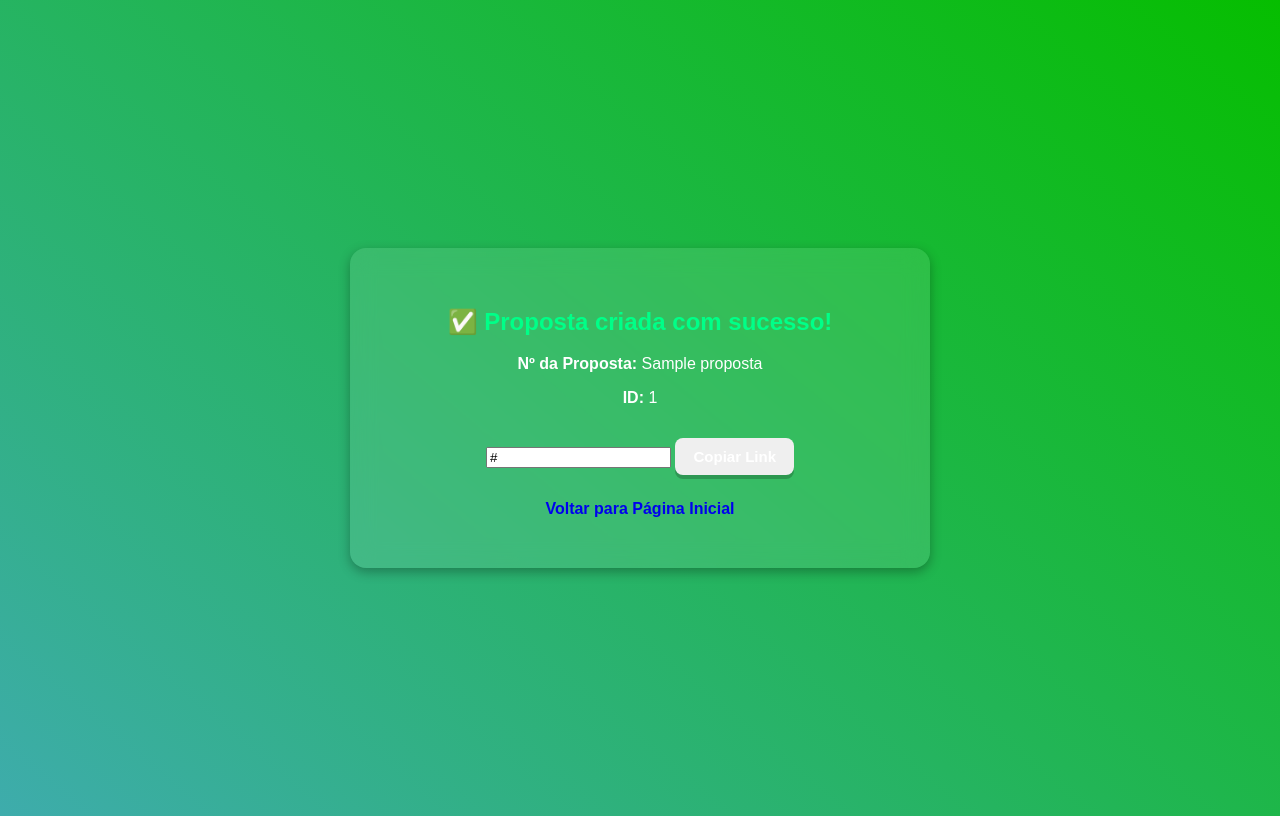
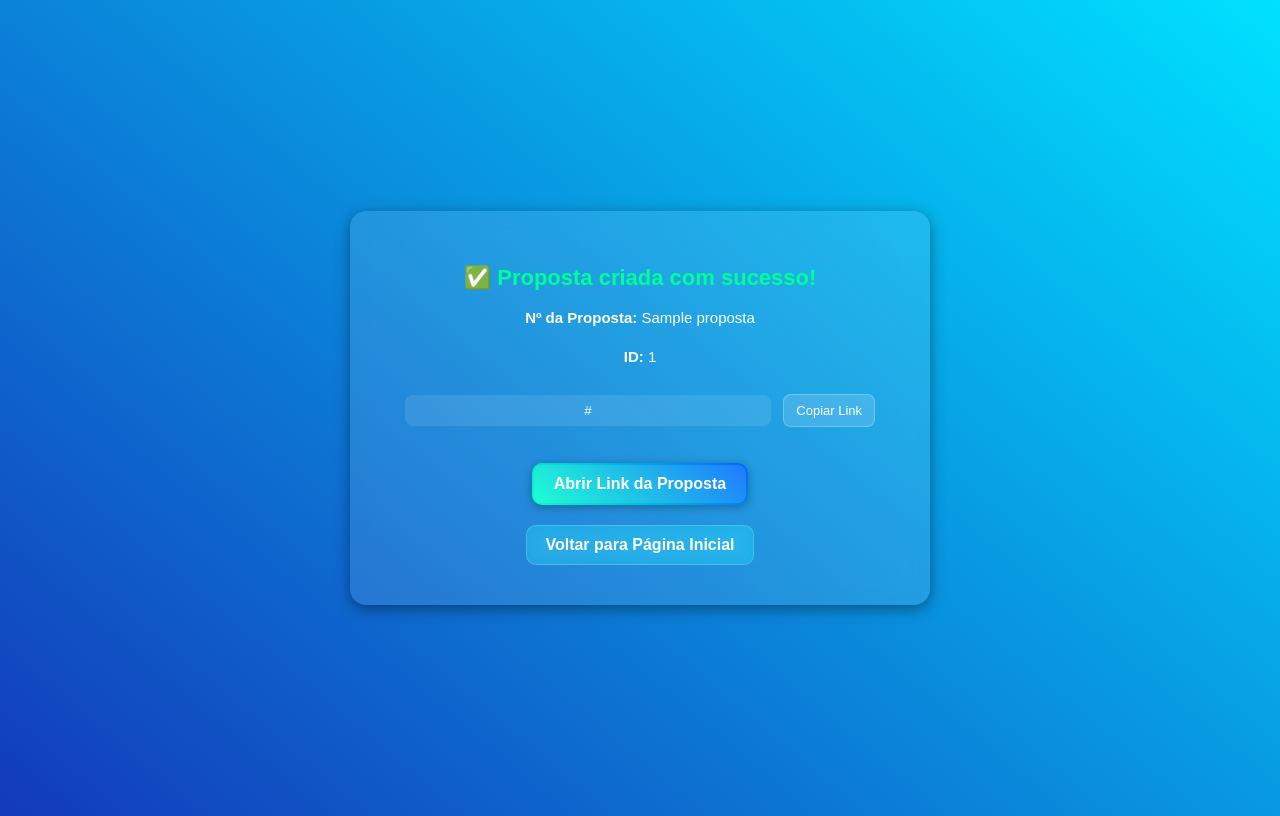
Before and after one commit to Thainalimaviana/SIMPLIX-UNICO-ASSINCRONO, a Flask app: template templates/cadastro_finalizado.html in a window 1280 px wide. Run offline with Flask 3, Linux system fonts and the light colour scheme; the template is opened without the code that fills it: most values are stand-ins (such as "Sample title", 1, 10 or a date in 2020); some libraries are stand-ins or nearby versions; some web fonts are replaced.

Commit message:
detalhes finais

```diff
--- a/templates/cadastro_finalizado.html
+++ b/templates/cadastro_finalizado.html
@@ -1,17 +1,15 @@
 <!DOCTYPE html>
 <html lang="pt-BR">
-
 <head>
   <meta charset="UTF-8">
-    <title>Proposta Criada - Simplix</title>
-    <link rel="stylesheet" href="/static/style.css">
+  <title>Proposta Simplix - Resultado</title>
   <link href="https://fonts.googleapis.com/css2?family=Tomorrow&display=swap" rel="stylesheet">
   <link rel="icon" type="image/png" href="{{ url_for('static', filename='img/logo.png') }}">
   <style>
     body {
       font-family: 'Tomorrow', sans-serif;
-            color: var(--cor-texto);
-            background: linear-gradient(40deg, var(--gradiente-inicio), var(--gradiente-fim));
+      color: #fff;
+      background: linear-gradient(40deg, var(--gradiente-inicio, #133abb), var(--gradiente-fim, #00e1ff));
       display: flex;
       justify-content: center;
       align-items: center;
@@ -21,47 +19,103 @@
 
     .container {
       background: rgba(255, 255, 255, 0.1);
+      backdrop-filter: blur(12px);
+      -webkit-backdrop-filter: blur(12px);
       padding: 40px;
       border-radius: 16px;
-            box-shadow: 0 4px 12px rgba(0, 0, 0, 0.3);
+      box-shadow: 0 4px 15px rgba(0, 0, 0, 0.4);
       width: 90%;
       max-width: 500px;
+      animation: fadeIn 0.8s ease;
     }
 
-        a,
-        button {
-            display: inline-block;
-            padding: 10px 18px;
-            margin-top: 15px;
-            border: none;
-            border-radius: 8px;
-            font-weight: bold;
-            cursor: pointer;
-            transition: 0.3s;
-            text-decoration: none;
+    @keyframes fadeIn {
+      from { opacity: 0; transform: translateY(20px); }
+      to { opacity: 1; transform: translateY(0); }
     }
 
-        .btn-azul {
-            background: #007bff;
-            color: white;
+    h1 {
+      color: #00ff99;
+      font-size: 22px;
+      margin-bottom: 10px;
     }
 
-        .btn-azul:hover {
-            background: #0056b3;
-        }
-
-        .btn-voltar {
-            background: #00e1ff;
-            color: #133abb;
-        }
-
-        .btn-voltar:hover {
-            background: #00b3cc;
+    .info {
+      margin: 10px 0 25px;
+      line-height: 1.6;
+      font-size: 15px;
     }
 
     .erro {
       color: #ff6b6b;
+      font-size: 18px;
+      font-weight: bold;
       margin-top: 10px;
+    }
+
+    .btn-link {
+      display: inline-block;
+      background: rgba(255, 255, 255, 0.12);
+      border: 1px solid rgba(255, 255, 255, 0.25);
+      backdrop-filter: blur(10px);
+      -webkit-backdrop-filter: blur(10px);
+      color: #fff;
+      padding: 10px 20px;
+      border-radius: 10px;
+      font-weight: 600;
+      cursor: pointer;
+      text-decoration: none;
+      transition: all 0.3s ease;
+      box-shadow: 0 2px 10px rgba(0, 0, 0, 0.3);
+      border: 2px solid transparent;
+      background: linear-gradient(90deg, rgba(255,255,255,0.12), rgba(255,255,255,0.12)) padding-box,
+                  linear-gradient(45deg, #00ffcc, #0066ff) border-box;
+    }
+
+    .btn-link:hover {
+      background: rgba(255, 255, 255, 0.25);
+      transform: scale(1.05);
+      box-shadow: 0 4px 20px rgba(0, 0, 0, 0.5);
+    }
+
+    .btn-link:active {
+      transform: scale(0.97);
+    }
+
+    .btn-voltar {
+      display: inline-block;
+      background: rgba(0, 225, 255, 0.3);
+      border: 1px solid rgba(255, 255, 255, 0.2);
+      backdrop-filter: blur(8px);
+      color: #fff;
+      padding: 10px 18px;
+      border-radius: 10px;
+      font-weight: 600;
+      text-decoration: none;
+      transition: 0.3s;
+      margin-top: 20px;
+    }
+
+    .btn-voltar:hover {
+      background: rgba(0, 225, 255, 0.5);
+      transform: scale(1.05);
+    }
+
+    .copiar {
+      display: inline-block;
+      margin-left: 8px;
+      background: rgba(255, 255, 255, 0.15);
+      border: 1px solid rgba(255, 255, 255, 0.25);
+      padding: 8px 12px;
+      border-radius: 8px;
+      cursor: pointer;
+      color: #fff;
+      transition: 0.3s;
+      font-size: 13px;
+    }
+
+    .copiar:hover {
+      background: rgba(255, 255, 255, 0.3);
     }
   </style>
 </head>
@@ -69,30 +123,34 @@
 <body>
   <div class="container">
     {% if erro %}
-        <h2 style="color:#ff6464;">❌ {{ erro }}</h2>
+      <h1 style="color:#ff6b6b;">❌ Erro ao criar proposta</h1>
+      <p class="erro">{{ erro }}</p>
     {% else %}
-        <h2 style="color:#00ff88;">✅ Proposta criada com sucesso!</h2>
+      <h1>✅ Proposta criada com sucesso!</h1>
+      <div class="info">
         <p><strong>Nº da Proposta:</strong> {{ proposta }}</p>
         <p><strong>ID:</strong> {{ proposta_id }}</p>
-
-        <div class="link-box">
-            <input type="text" id="link" value="{{ link }}" readonly>
-            <button onclick="copiarLink()">Copiar Link</button>
       </div>
-
-        <a href="/index" class="btn azul">Voltar para Página Inicial</a>
+      <div>
+        <input type="text" id="linkProposta" value="{{ link }}" readonly style="width:70%; padding:8px; border:none; border-radius:8px; text-align:center; background:rgba(255,255,255,0.1); color:#fff;">
+        <button class="copiar" onclick="copiarLink()">Copiar Link</button>
+      </div>
+      <br><br>
+      <a href="{{ link }}" target="_blank" class="btn-link">Abrir Link da Proposta</a>
     {% endif %}
+    <br>
+    <a href="/index" class="btn-voltar">Voltar para Página Inicial</a>
   </div>
 
   <script>
     function copiarLink() {
-            const link = document.getElementById("link");
-            link.select();
-            link.setSelectionRange(0, 99999);
-            navigator.clipboard.writeText(link.value);
-            alert("🔗 Link copiado com sucesso!");
+      const input = document.getElementById("linkProposta");
+      input.select();
+      document.execCommand("copy");
+      const btn = document.querySelector(".copiar");
+      btn.innerText = "Copiado!";
+      setTimeout(() => btn.innerText = "Copiar Link", 2000);
     }
   </script>
 </body>
-
 </html>
```
Lines whose indentation alone changed are shown as unchanged.
